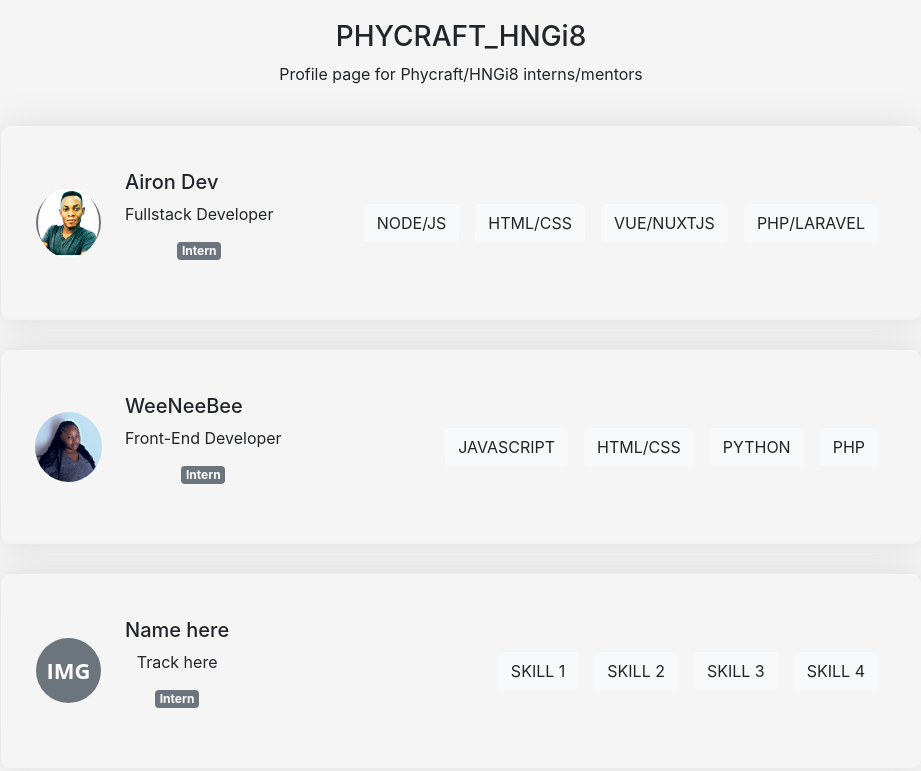
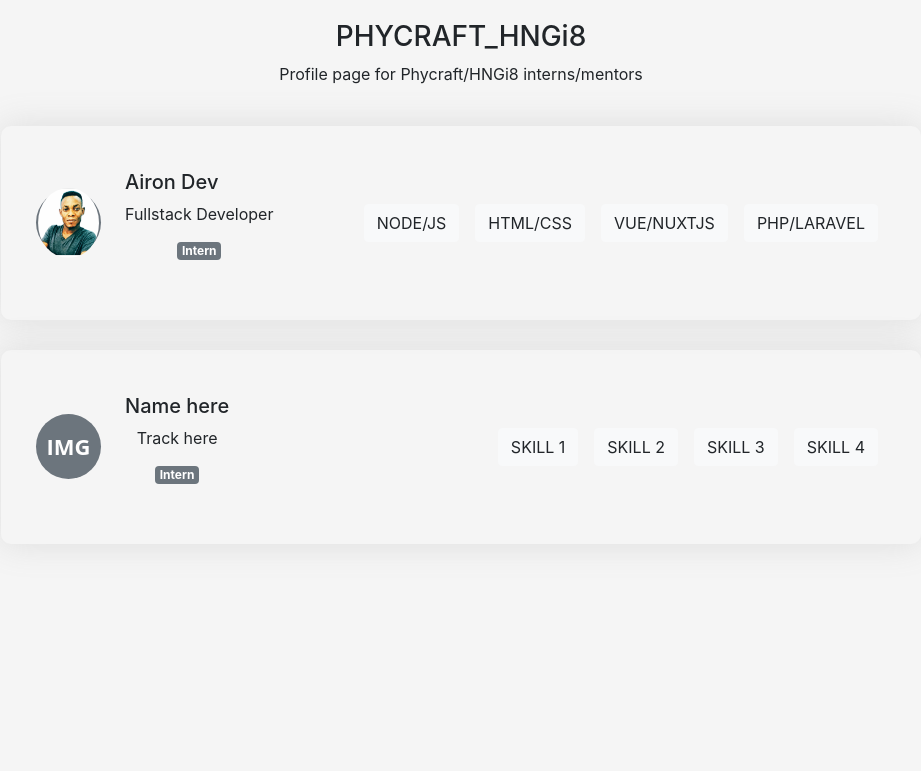
Before and after one commit to Weeneey/phyhngi8-profiles, a plain HTML site: page index.html in a window 1280 px wide. Shown: the whole page, without its empty margins (179-1100 px from the left). Drawn offline with nearby package versions, Linux system fonts and the light colour scheme.

Commit message:
Revert "Update index.html"

```diff
--- a/index.html
+++ b/index.html
@@ -61,36 +61,6 @@
                     <div class="job-box d-md-flex align-items-center justify-content-between mb-30">
                         <div class="job-left my-4 d-md-flex align-items-center flex-wrap">
                             <div class="img-holder mr-md-4 mb-md-0 mb-4 mx-auto mx-md-0 d-md-none d-lg-flex">
-                                <img class="rounded-circle" height="70" src="assets/images/IMG-20210811-WA0012.png">
-                            </div>
-                            <div class="job-content">
-                                <h5 class="text-center text-md-left">WeeNeeBee</h5>
-                                <p class="text-center">Front-End Developer</p>
-                                <div class="role-badge">
-                                    <p class="text-center badge badge-secondary">Intern</p>
-                                </div>
-                            </div>
-                        </div>
-                        <div class="d-flex" style="overflow-x: scroll;">
-                            <div class="job-right mx-md-2 my-4 flex-shrink-0">
-                                <a href="#" class="btn d-block w-100 d-sm-inline-block btn-light"> JAVASCRIPT</a>
-                            </div>
-                            <div class="job-right mx-md-2 my-4 flex-shrink-0">
-                                <a href="#" class="btn d-block w-100 d-sm-inline-block btn-light">HTML/CSS</a>
-                            </div>
-                            <div class="job-right mx-md-2 my-4 flex-shrink-0">
-                                <a href="#" class="btn d-block w-100 d-sm-inline-block btn-light">PYTHON</a>
-                            </div>
-                            <div class="job-right mx-md-2 my-4 flex-shrink-0">
-                                <a href="#" class="btn d-block w-100 d-sm-inline-block btn-light">PHP</a>
-                            </div>
-                        </div>
-                    </div>
-
-
-                    <div class="job-box d-md-flex align-items-center justify-content-between mb-30">
-                        <div class="job-left my-4 d-md-flex align-items-center flex-wrap">
-                            <div class="img-holder mr-md-4 mb-md-0 mb-4 mx-auto mx-md-0 d-md-none d-lg-flex">
                                 IMG
                             </div>
                             <div class="job-content">
```
